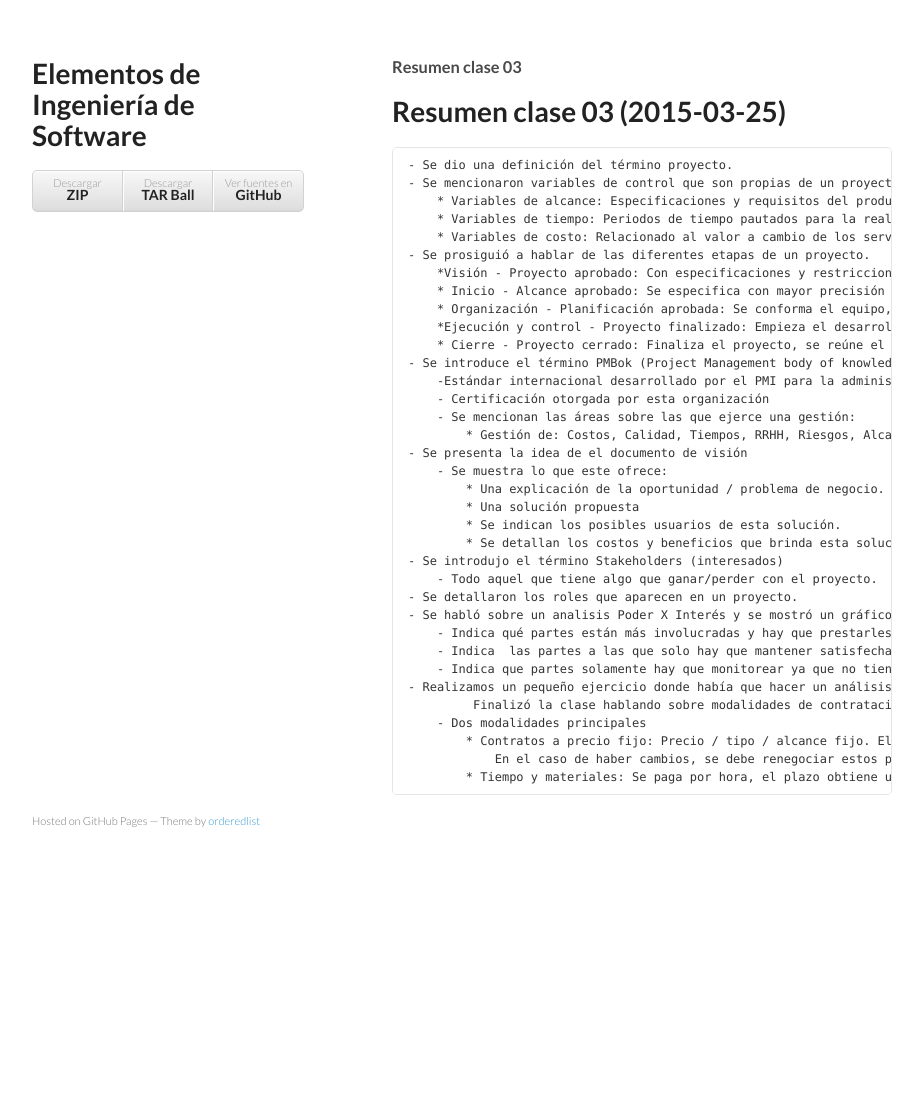
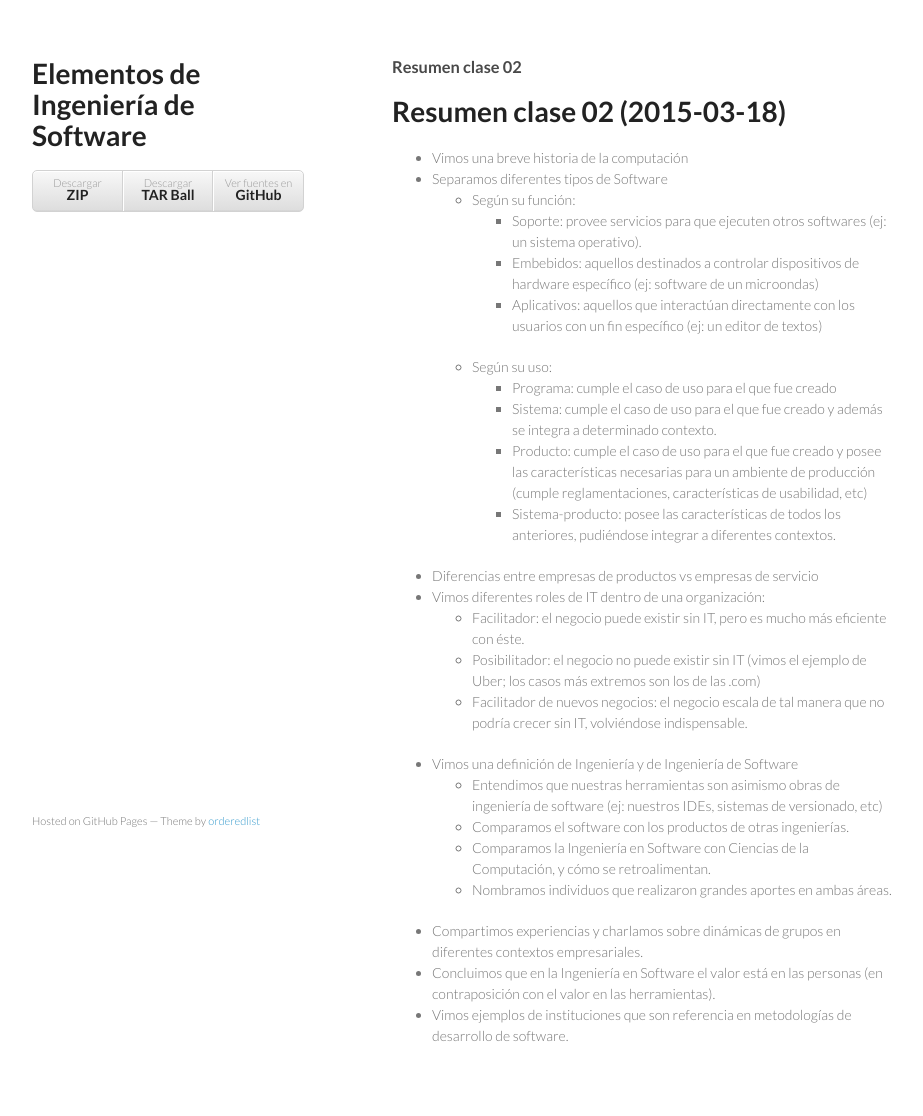
Before and after one commit to SoftwareEngineeringUNQ/bitacora, a Jekyll site: the page built from _posts/2015-03-18-resumen-clase-02.md, in a window 1280 px wide. Shown: the whole page, without its empty margins (178-1101 px from the left). Built offline with Jekyll 4.4.1, drawn with Linux system fonts in a browser that asks for light colours; before the commit the page ends 900 px from its top, so only the background shows below that.

Commit message:
Update 2015-03-18-resumen-clase-02.md

```diff
--- a/_posts/2015-03-18-resumen-clase-02.md
+++ b/_posts/2015-03-18-resumen-clase-02.md
@@ -1,42 +1,31 @@
 ---
-title: Resumen clase 03
-author: Rizzi Roman
+title: Resumen clase 02
+author: Ariel Alvarez
 layout: post
 ---
-Resumen clase 03 (2015-03-25)
+Resumen clase 02 (2015-03-18)
 ===============
-    - Se dio una definición del término proyecto.
-    - Se mencionaron variables de control que son propias de un proyecto
-        * Variables de alcance: Especificaciones y requisitos del producto
-        * Variables de tiempo: Periodos de tiempo pautados para la realización de este.
-        * Variables de costo: Relacionado al valor a cambio de los servicios brindados.
-    - Se prosiguió a hablar de las diferentes etapas de un proyecto.
-        *Visión - Proyecto aprobado: Con especificaciones y restricciones a grandes rasgos (etapa temprana)
-        * Inicio - Alcance aprobado: Se especifica con mayor precisión el alcance y restricciones, se establecen etapas y fechas intermedias
-        * Organización - Planificación aprobada: Se conforma el equipo, se establecen roles, se establece la infraestructura necesaria.
-        *Ejecución y control - Proyecto finalizado: Empieza el desarrollo, se establecen milestones, se testea su funcionamiento, se pone en producción.
-        * Cierre - Proyecto cerrado: Finaliza el proyecto, se reúne el equipo y se realiza una retrospectiva acerca de este.
-    - Se introduce el término PMBok (Project Management body of knowledge - Disciplina de gestión de proyectos)
-        -Estándar internacional desarrollado por el PMI para la administración de proyectos
-        - Certificación otorgada por esta organización
-        - Se mencionan las áreas sobre las que ejerce una gestión:
-            * Gestión de: Costos, Calidad, Tiempos, RRHH, Riesgos, Alcance, Comunicaciones, Integración, Adquisición.
-    - Se presenta la idea de el documento de visión
-        - Se muestra lo que este ofrece:
-            * Una explicación de la oportunidad / problema de negocio.
-            * Una solución propuesta
-            * Se indican los posibles usuarios de esta solución.
-            * Se detallan los costos y beneficios que brinda esta solución.
-    - Se introdujo el término Stakeholders (interesados)
-        - Todo aquel que tiene algo que ganar/perder con el proyecto.
-    - Se detallaron los roles que aparecen en un proyecto.
-    - Se habló sobre un analisis Poder X Interés y se mostró un gráfico del mismo.
-        - Indica qué partes están más involucradas y hay que prestarles mayor atención
-        - Indica  las partes a las que solo hay que mantener satisfechas con los resultados
-        - Indica que partes solamente hay que monitorear ya que no tienen ni poder ni mucho interes en el proyecto.
-    - Realizamos un pequeño ejercicio donde había que hacer un análisis de una pequeña empresa y sus participantes,  en el gráfico visto anteriormente.
- 	 Finalizó la clase hablando sobre modalidades de contratación.
-        - Dos modalidades principales
-            * Contratos a precio fijo: Precio / tipo / alcance fijo. El plazo es fijo, el alcance y el trabajo se acuerdan previamente.
-                En el caso de haber cambios, se debe renegociar estos parámetros y el valor del trabajo.
-            * Tiempo y materiales: Se paga por hora, el plazo obtiene un carácter más flexible, ofrece más visibilidad al cliente ya que este puede requerir que se le entreguen informes en un 		determinado plazo para ver los avances.
+- Vimos una breve historia de la computación
+- Separamos diferentes tipos de Software
+    - Según su función:
+        * Soporte: provee servicios para que ejecuten otros softwares (ej: un sistema operativo).
+        * Embebidos: aquellos destinados a controlar dispositivos de hardware específico (ej: software de un microondas)
+        * Aplicativos: aquellos que interactúan directamente con los usuarios con un fin específico (ej: un editor de textos)
+    - Según su uso:
+        * Programa: cumple el caso de uso para el que fue creado
+        * Sistema: cumple el caso de uso para el que fue creado y además se integra a determinado contexto.
+        * Producto: cumple el caso de uso para el que fue creado y posee las características necesarias para un ambiente de producción (cumple reglamentaciones, características de usabilidad, etc)
+        * Sistema-producto: posee las características de todos los anteriores, pudiéndose integrar a diferentes contextos.
+- Diferencias entre empresas de productos vs empresas de servicio
+- Vimos diferentes roles de IT dentro de una organización:
+    - Facilitador: el negocio puede existir sin IT, pero es mucho más eficiente con éste.
+    - Posibilitador: el negocio no puede existir sin IT (vimos el ejemplo de Uber; los casos más extremos son los de las .com)
+    - Facilitador de nuevos negocios: el negocio escala de tal manera que no podría crecer sin IT, volviéndose indispensable.
+- Vimos una definición de Ingeniería y de Ingeniería de Software
+    - Entendimos que nuestras herramientas son asimismo obras de ingeniería de software (ej: nuestros IDEs, sistemas de versionado, etc)
+    - Comparamos el software con los productos de otras ingenierías.
+    - Comparamos la Ingeniería en Software con Ciencias de la Computación, y cómo se retroalimentan.
+    - Nombramos individuos que realizaron grandes aportes en ambas áreas.
+- Compartimos experiencias y charlamos sobre dinámicas de grupos en diferentes contextos empresariales.
+- Concluimos que en la Ingeniería en Software el valor está en las personas (en contraposición con el valor en las herramientas).
+- Vimos ejemplos de instituciones que son referencia en metodologías de desarrollo de software.
```
